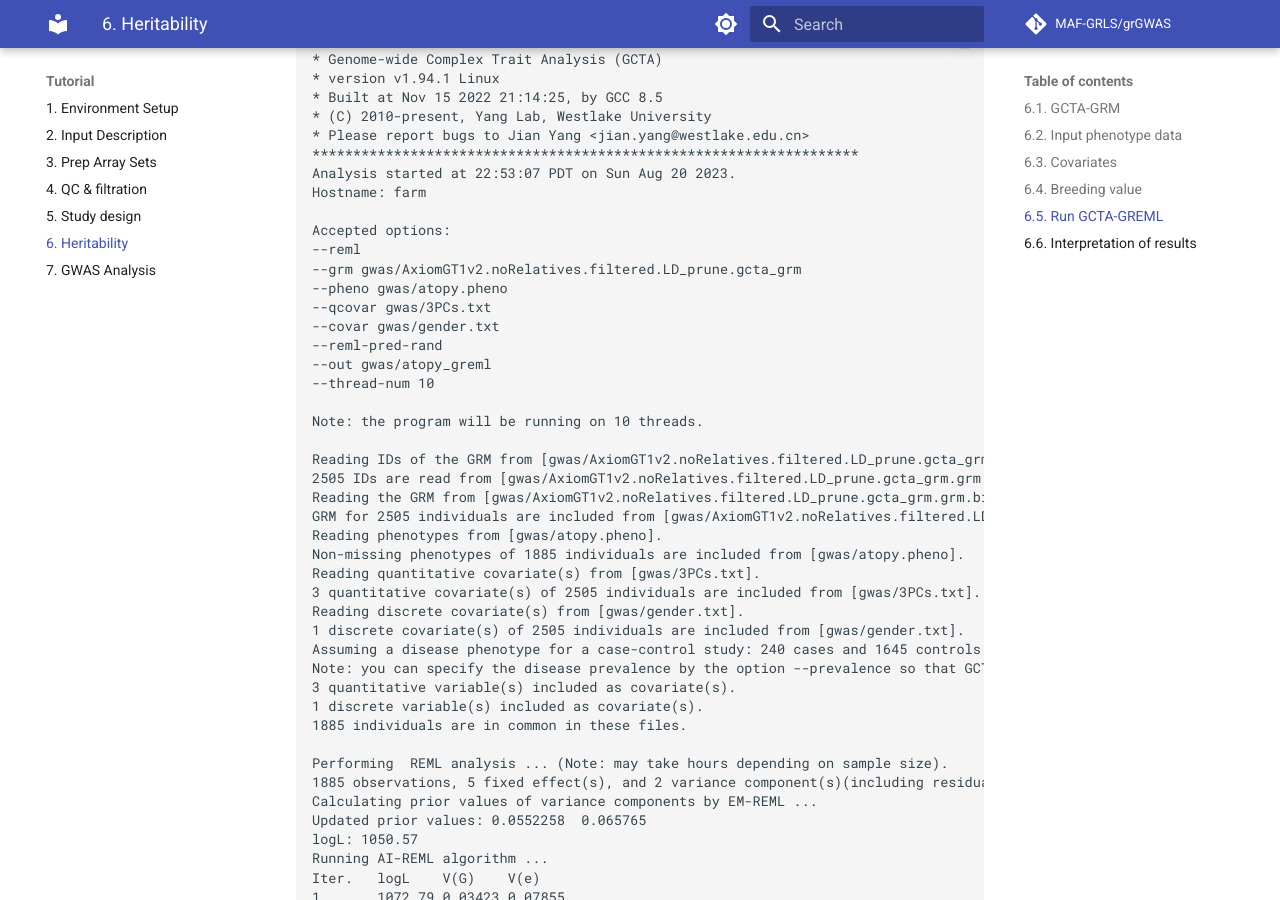
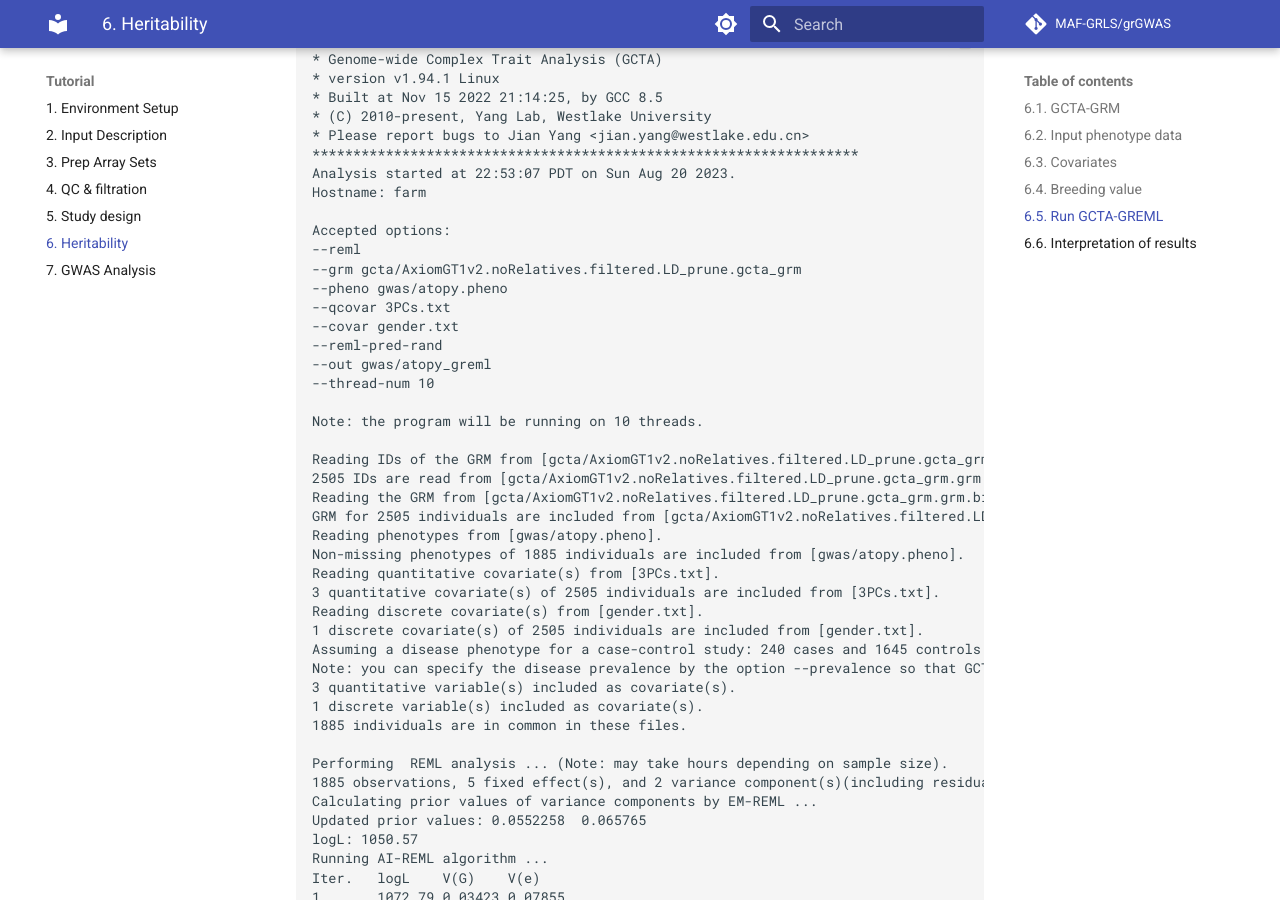
Before and after one commit to morrisanimalfoundation/grGWAS, an MkDocs documentation site: the page built from docs/6.heritability.md, in a window 1280 px wide and 900 px high, scrolled down 2191 px. Built offline with MkDocs 1.6.1 and Material for MkDocs 9.7.7, drawn with Linux system fonts in a browser that asks for light colours; comment, search, counter and statistics services are not loaded; some of the changed text lies outside the part shown.

Commit message:
Update 6.heritability.md

````diff
--- a/docs/6.heritability.md
+++ b/docs/6.heritability.md
@@ -31,7 +31,7 @@
 ## 6.2. Input phenotype data
 The input phenotype file is a plain text file similar to that of Plink. If the phenotypic value is coded as 0 or 1 (or 1 and 2, compatible with PLINK), then it will be recognized as a case-control study (0 for controls and 1 for cases). Missing value should be represented by "-9" or "NA".
 
-For this tutorial, we will use the file `gwas/atopy.pheno` that has 240 atopy cases and 1645 controls
+For this tutorial, we will use the file `$gwas/atopy.pheno` that has 240 atopy cases and 1645 controls
 
 
 ## 6.3. Covariates
@@ -77,26 +77,26 @@
 
 Accepted options:
 --reml
---grm gwas/AxiomGT1v2.noRelatives.filtered.LD_prune.gcta_grm
+--grm gcta/AxiomGT1v2.noRelatives.filtered.LD_prune.gcta_grm
 --pheno gwas/atopy.pheno
---qcovar gwas/3PCs.txt
---covar gwas/gender.txt
+--qcovar 3PCs.txt
+--covar gender.txt
 --reml-pred-rand
 --out gwas/atopy_greml
 --thread-num 10
 
 Note: the program will be running on 10 threads.
 
-Reading IDs of the GRM from [gwas/AxiomGT1v2.noRelatives.filtered.LD_prune.gcta_grm.grm.id].
-2505 IDs are read from [gwas/AxiomGT1v2.noRelatives.filtered.LD_prune.gcta_grm.grm.id].
-Reading the GRM from [gwas/AxiomGT1v2.noRelatives.filtered.LD_prune.gcta_grm.grm.bin].
-GRM for 2505 individuals are included from [gwas/AxiomGT1v2.noRelatives.filtered.LD_prune.gcta_grm.grm.bin].
+Reading IDs of the GRM from [gcta/AxiomGT1v2.noRelatives.filtered.LD_prune.gcta_grm.grm.id].
+2505 IDs are read from [gcta/AxiomGT1v2.noRelatives.filtered.LD_prune.gcta_grm.grm.id].
+Reading the GRM from [gcta/AxiomGT1v2.noRelatives.filtered.LD_prune.gcta_grm.grm.bin].
+GRM for 2505 individuals are included from [gcta/AxiomGT1v2.noRelatives.filtered.LD_prune.gcta_grm.grm.bin].
 Reading phenotypes from [gwas/atopy.pheno].
 Non-missing phenotypes of 1885 individuals are included from [gwas/atopy.pheno].
-Reading quantitative covariate(s) from [gwas/3PCs.txt].
-3 quantitative covariate(s) of 2505 individuals are included from [gwas/3PCs.txt].
-Reading discrete covariate(s) from [gwas/gender.txt].
-1 discrete covariate(s) of 2505 individuals are included from [gwas/gender.txt].
+Reading quantitative covariate(s) from [3PCs.txt].
+3 quantitative covariate(s) of 2505 individuals are included from [3PCs.txt].
+Reading discrete covariate(s) from [gender.txt].
+1 discrete covariate(s) of 2505 individuals are included from [gender.txt].
 Assuming a disease phenotype for a case-control study: 240 cases and 1645 controls
 Note: you can specify the disease prevalence by the option --prevalence so that GCTA can transform the variance explained to the underlying liability scale.
 3 quantitative variable(s) included as covariate(s).
@@ -156,7 +156,7 @@
 
 ## 6.6. Interpretation of results
 
-a) `gwas/atopy_greml.hsq`: The output file of the `--reml` command  <br>
+a) `$gwas/atopy_greml.hsq`: The output file of the `--reml` command  <br>
 
 *  V(G), V(e) and Vp for genetic variance, residual variance, and phenotypic variance respectively. <br>
    Note that Vp =  V(G) + V(e)
@@ -170,12 +170,12 @@
 
 
 
-b) `gwas/atopy_greml.indi.blp`:  The output file of the `--reml-pred-rand` command <br>
+b) `$gwas/atopy_greml.indi.blp`:  The output file of the `--reml-pred-rand` command <br>
 
 *  columns are family ID, individual ID, an intermediate variable, the total genetic effect, another intermediate variable and the residual effect.
 
 ```
-awk -v size=0.02 'BEGIN{OFS="\t";bmin=bmax=0}{ b=int($6/size); a[b]++; bmax=b>bmax?b:bmax; bmin=b<bmin?b:bmin } END { for(i=bmin;i<=bmax;++i){if(i==0) print -1*size,size,a[i]/1;else if(i<0) print (i-1)*size,i*size,a[i]/1;else print i*size,(i+1)*size,a[i]/1 }}' gwas/atopy_greml.indi.blp > gwas/atopy_greml.indi.blp_histo
+awk -v size=0.02 'BEGIN{OFS="\t";bmin=bmax=0}{ b=int($6/size); a[b]++; bmax=b>bmax?b:bmax; bmin=b<bmin?b:bmin } END { for(i=bmin;i<=bmax;++i){if(i==0) print -1*size,size,a[i]/1;else if(i<0) print (i-1)*size,i*size,a[i]/1;else print i*size,(i+1)*size,a[i]/1 }}' $gwas/atopy_greml.indi.blp > $gwas/atopy_greml.indi.blp_histo
 ```
 
 <br>
````
